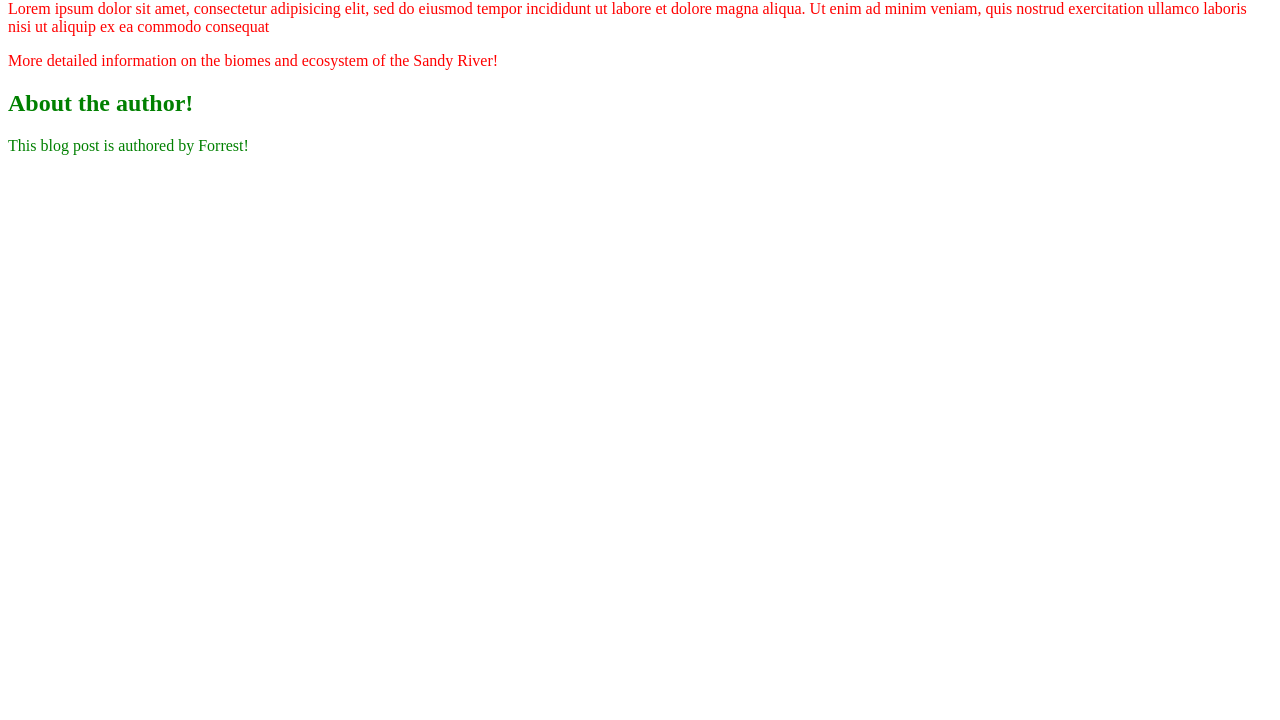
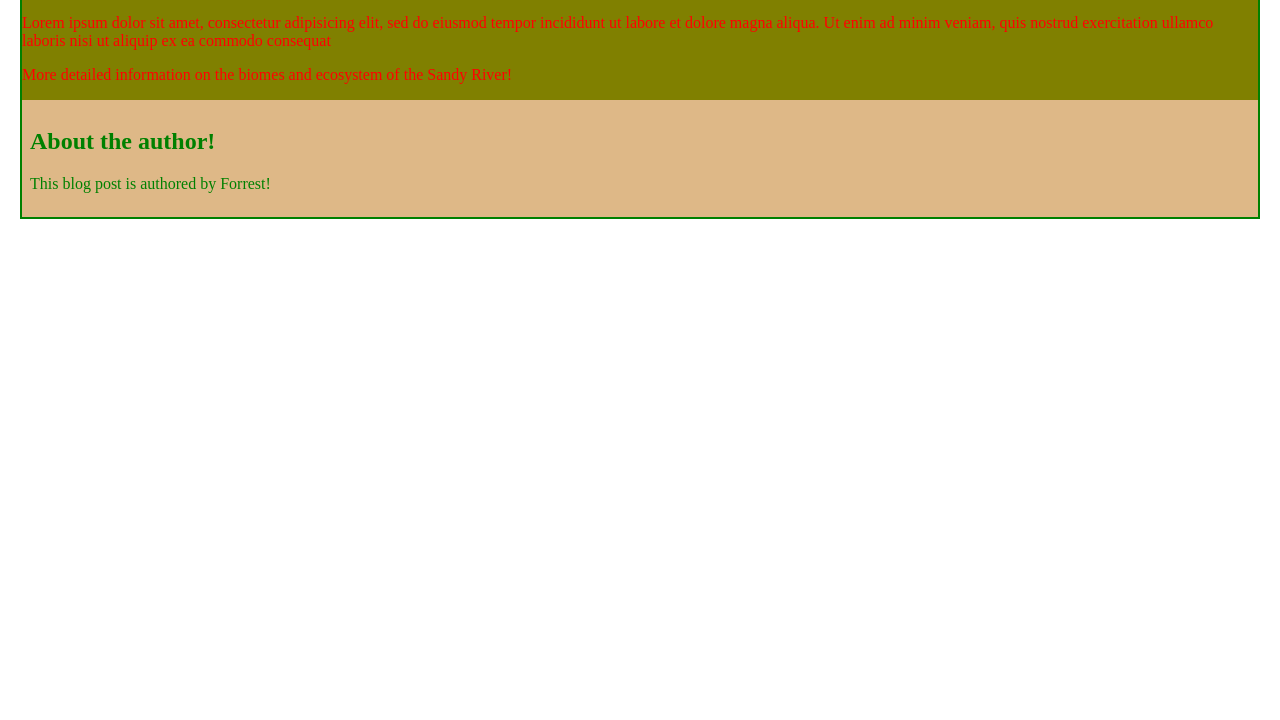
Before and after one commit to freiland/blogging-site, a plain HTML site: page index.html in a window 1280 px wide. Shown: the part 80-800 px from the top of the page. Drawn offline with Linux system fonts and the light colour scheme.

Commit message:
add margin, border, and padding to styles.css

```diff
--- a/css/styles.css
+++ b/css/styles.css
@@ -1,7 +1,12 @@
 .important {
   color: red;
+  margin: 12px;
+  border: 2px solid green;
+  background-color: olive;
 }
 
 .unimportant {
   color: green;
+  padding: 8px;
+  background-color: burlywood;
 }
```
